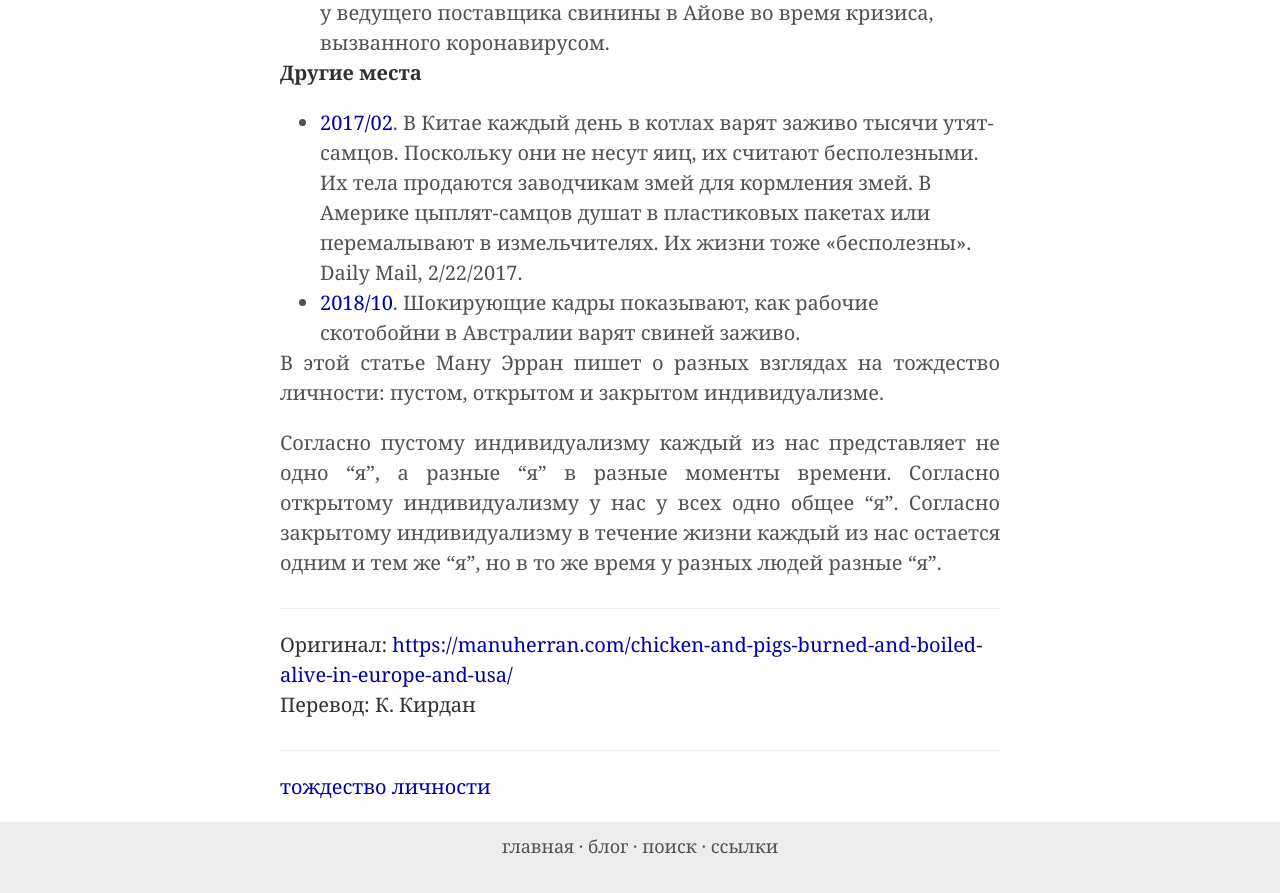
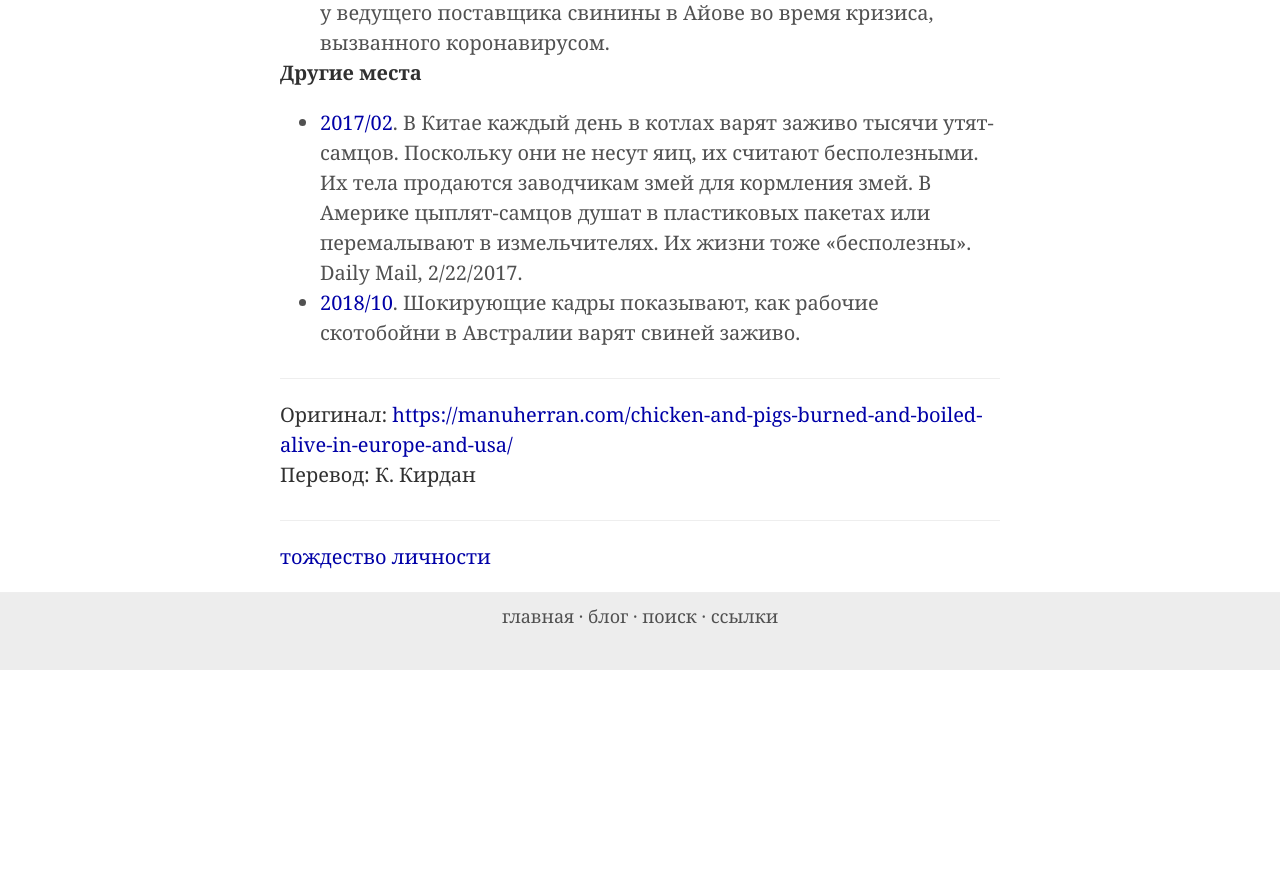
Before and after one commit to ReducingSuffering/reducingsuffering.github.io, a Jekyll site: the page built from _posts/wt/Переводы/Ману Эрран/2024-02-12-551.md, in a window 1280 px wide and 900 px high, scrolled down 1192 px. Shown: the top 893 px of the window. Built offline with Jekyll 4.4.1, drawn with Linux system fonts in a browser that asks for light colours; after the commit the page ends 1862 px from its top, so only the background shows below that.

Commit message:
Update 2024-02-12-551.md

```diff
--- a/_posts/wt/Переводы/Ману Эрран/2024-02-12-551.md
+++ b/_posts/wt/Переводы/Ману Эрран/2024-02-12-551.md
@@ -13,6 +13,3 @@ authors:
   - Ману Эрран
 article: manu-herran-chicken-and-pigs-burned-and-boiled-alive-in-europe-and-usa
 ---
-В этой статье Ману Эрран пишет о разных взглядах на тождество личности: пустом, открытом и закрытом индивидуализме.
-
-Согласно пустому индивидуализму каждый из нас представляет не одно “я”, а разные “я” в разные моменты времени. Согласно открытому индивидуализму у нас у всех одно общее “я”. Согласно закрытому индивидуализму в течение жизни каждый из нас остается одним и тем же “я”, но в то же время у разных людей разные “я”.
```
